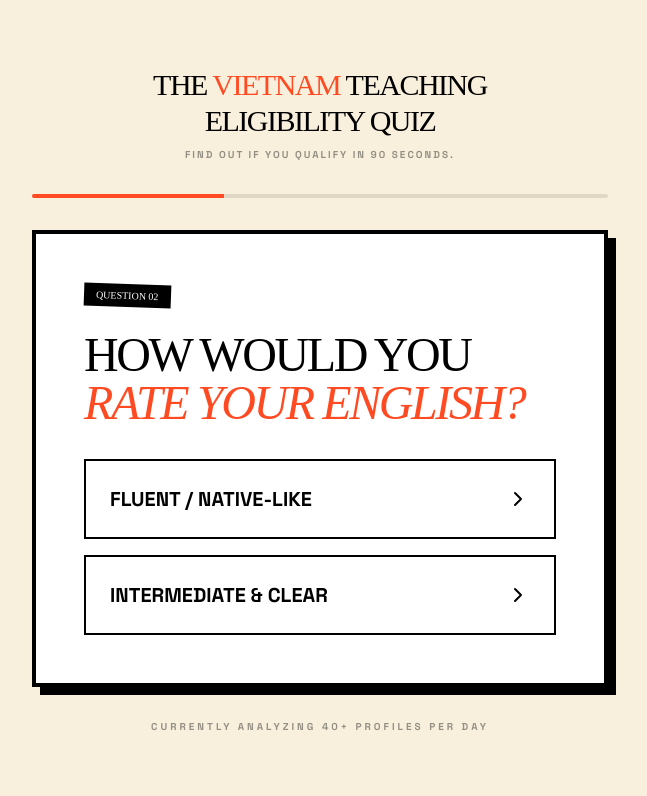
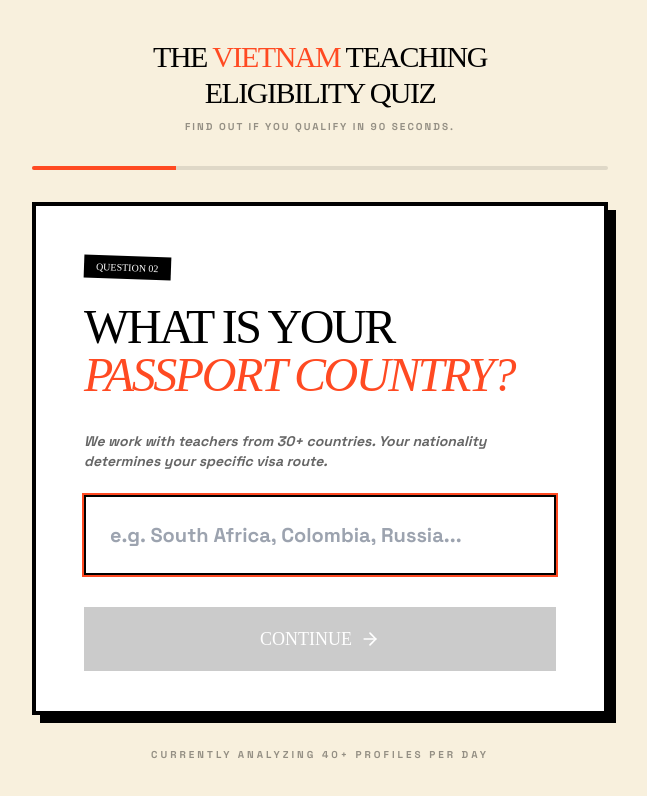
Before and after one commit to alltutyou-cell/perfect-site-non-native, a React (Vite) app: page / in a window 1280 px wide. Both pictures are taken after a click on the button "YES, I HAVE A DEGREE". Shown: the top 796 px of the page, without its empty margins (320-967 px from the left). Built offline with nearby package versions, Linux system fonts and the light colour scheme; no server answers; a web font is replaced by a local one.

Commit message:
feat: replace auto-IP with manual nationality input in quiz

```diff
--- a/components/QuizPage.tsx
+++ b/components/QuizPage.tsx
@@ -7,39 +7,17 @@ const QuizPage: React.FC = () => {
     const [isAnalyzing, setIsAnalyzing] = useState(false);
     const [analysisText, setAnalysisText] = useState('Syncing with Vietnam local school database...');
     const [email, setEmail] = useState('');
-    const [locationData, setLocationData] = useState({
-        country: '',
-        city: '',
-        ip: ''
-    });
-
     const [answers, setAnswers] = useState({
         degree: '',
+        nationality: '',
         fluency: '',
         experience: ''
     });
 
-    useEffect(() => {
-        // Fetch location data silently on mount
-        fetch('https://ipapi.co/json/')
-            .then(res => res.json())
-            .then(data => {
-                setLocationData({
-                    country: data.country_name || '',
-                    city: data.city || '',
-                    ip: data.ip || ''
-                });
-            })
-            .catch(() => {
-                // Fail silently
-                console.log("Location detection bypassed.");
-            });
-    }, []);
-
-    const totalSteps = 4; // degree, fluency, experience, email
+    const totalSteps = 5; // degree, nationality, fluency, experience, email
 
     const handleNext = () => {
-        if (step === 2) {
+        if (step === 3) {
             startAnalysis();
         } else {
             setStep(prev => prev + 1);
@@ -49,9 +27,8 @@ const QuizPage: React.FC = () => {
     const startAnalysis = () => {
         setIsAnalyzing(true);
         const steps = [
-            `Detected location: ${locationData.city || 'Checking IP'}...`,
             "Syncing with local school databases...",
-            `Checking hiring quotas for ${locationData.country || 'International'} applicants...`,
+            `Checking non-native hiring quotas for ${answers.nationality || 'your country'}...`,
             "Analyzing proficiency-to-salary ratio...",
             "Calculating visa route eligibility...",
             "SUCCESS: RESULTS READY."
@@ -65,26 +42,18 @@ const QuizPage: React.FC = () => {
             } else {
                 clearInterval(interval);
                 setIsAnalyzing(false);
-                setStep(3);
+                setStep(4);
             }
         }, 800);
     };
 
     const handleFinish = (e: React.FormEvent) => {
         e.preventDefault();
-        // Pack all data for CRM/Lead capture
-        const leadData = {
-            email,
-            ...answers,
-            location: locationData.country,
-            city: locationData.city,
-            ip: locationData.ip
-        };
+        // Pack all data for CRM
+        console.log('CRM Data Captured:', { email, ...answers });
 
-        console.log('CRM Data Captured:', leadData);
-
-        // Post redirect
-        window.location.href = `/guide?captured=true&loc=${encodeURIComponent(locationData.country || 'Global')}`;
+        // Post redirect using typed nationality
+        window.location.href = `/guide?captured=true&loc=${encodeURIComponent(answers.nationality || 'Global')}`;
     };
 
     return (
@@ -105,11 +74,11 @@ const QuizPage: React.FC = () => {
                 )}
 
                 {/* Progress Bar */}
-                {!isAnalyzing && step < 3 && (
+                {!isAnalyzing && step < 4 && (
                     <div className="w-full h-1 bg-black/10 mb-8 overflow-hidden rounded-full">
                         <div
                             className="h-full bg-[#FF4A22] transition-all duration-500 ease-out"
-                            style={{ width: `${(step / 3) * 100}%` }}
+                            style={{ width: `${(step / 4) * 100}%` }}
                         ></div>
                     </div>
                 )}
@@ -159,6 +128,37 @@ const QuizPage: React.FC = () => {
                                 <div className="animate-in fade-in slide-in-from-right-4 duration-500">
                                     <div className="inline-block bg-black text-white px-3 py-1 font-dela text-[10px] mb-6 transform rotate-2">QUESTION 02</div>
                                     <h2 className="text-4xl md:text-5xl font-dela mb-8 tracking-tighter leading-none uppercase">
+                                        WHAT IS YOUR <br />
+                                        <span className="accent-text italic">PASSPORT COUNTRY?</span>
+                                    </h2>
+                                    <div className="space-y-6">
+                                        <p className="text-sm font-bold opacity-60 italic">
+                                            We work with teachers from 30+ countries. Your nationality determines your specific visa route.
+                                        </p>
+                                        <input
+                                            type="text"
+                                            placeholder="e.g. South Africa, Colombia, Russia..."
+                                            autoFocus
+                                            className="w-full p-6 border-2 border-black font-bold text-xl focus:outline-none focus:ring-2 focus:ring-[#FF4A22] transition-all"
+                                            value={answers.nationality}
+                                            onChange={(e) => setAnswers({ ...answers, nationality: e.target.value })}
+                                            onKeyDown={(e) => e.key === 'Enter' && answers.nationality.length > 2 && handleNext()}
+                                        />
+                                        <button
+                                            disabled={answers.nationality.length < 3}
+                                            onClick={handleNext}
+                                            className="w-full bg-black text-white py-4 font-dela text-lg border-2 border-black flex items-center justify-center gap-2 hover:bg-[#FF4A22] transition-all disabled:opacity-20 translate-y-2 hover:translate-y-1"
+                                        >
+                                            CONTINUE <ArrowRight size={20} />
+                                        </button>
+                                    </div>
+                                </div>
+                            )}
+
+                            {step === 2 && (
+                                <div className="animate-in fade-in slide-in-from-right-4 duration-500">
+                                    <div className="inline-block bg-black text-white px-3 py-1 font-dela text-[10px] mb-6 transform rotate-2">QUESTION 03</div>
+                                    <h2 className="text-4xl md:text-5xl font-dela mb-8 tracking-tighter leading-none uppercase">
                                         HOW WOULD YOU <br />
                                         <span className="accent-text italic">RATE YOUR ENGLISH?</span>
                                     </h2>
@@ -179,9 +179,9 @@ const QuizPage: React.FC = () => {
                                 </div>
                             )}
 
-                            {step === 2 && (
+                            {step === 3 && (
                                 <div className="animate-in fade-in slide-in-from-right-4 duration-500">
-                                    <div className="inline-block bg-black text-white px-3 py-1 font-dela text-[10px] mb-6 transform -rotate-1">QUESTION 03</div>
+                                    <div className="inline-block bg-black text-white px-3 py-1 font-dela text-[10px] mb-6 transform -rotate-1">QUESTION 04</div>
                                     <h2 className="text-4xl md:text-5xl font-dela mb-8 tracking-tighter leading-none uppercase">
                                         HAVE YOU EVER <br />
                                         <span className="accent-text italic">TAUGHT BEFORE?</span>
@@ -203,7 +203,7 @@ const QuizPage: React.FC = () => {
                                 </div>
                             )}
 
-                            {step === 3 && (
+                            {step === 4 && (
                                 <div className="animate-in fade-in zoom-in duration-500">
                                     <div className="text-center mb-8">
                                         <div className="bg-[#FF4A22] text-white w-16 h-16 rounded-full flex items-center justify-center mx-auto mb-4 sticker-shadow">
```
